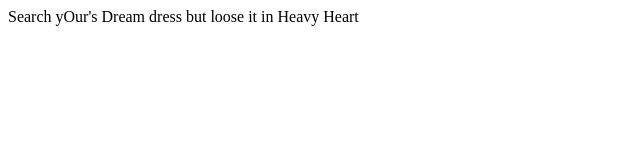
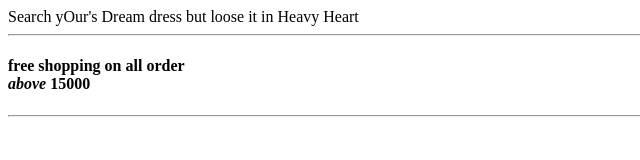
Before and after one commit to DivyaMullai/html, a plain HTML site: page index.html in a window 1280 px wide. Shown: the whole page, without its empty margins (0-640 px from the left). Drawn offline with Linux system fonts and the light colour scheme.

Commit message:
added tag

```diff
--- a/index.html
+++ b/index.html
@@ -4,9 +4,14 @@
         <meta charset="UTF-8">
         <title>DreamWorld</title>
         <meta name="author" content="Ownerof App">
-        <link rel="icon" href="image.png" type="Dreamgirl">
+        <link rel="icon" href="image.png" type="image/Dreamgirl">
+
         </head>
     <body>
+
         Search yOur's Dream dress but loose it in Heavy Heart
+        <hr>
+        <h4>free shopping on all order<br><em>above</em>  <strong>15000</strong></h4>
+        <hr>
     </body>
 </html>
```
